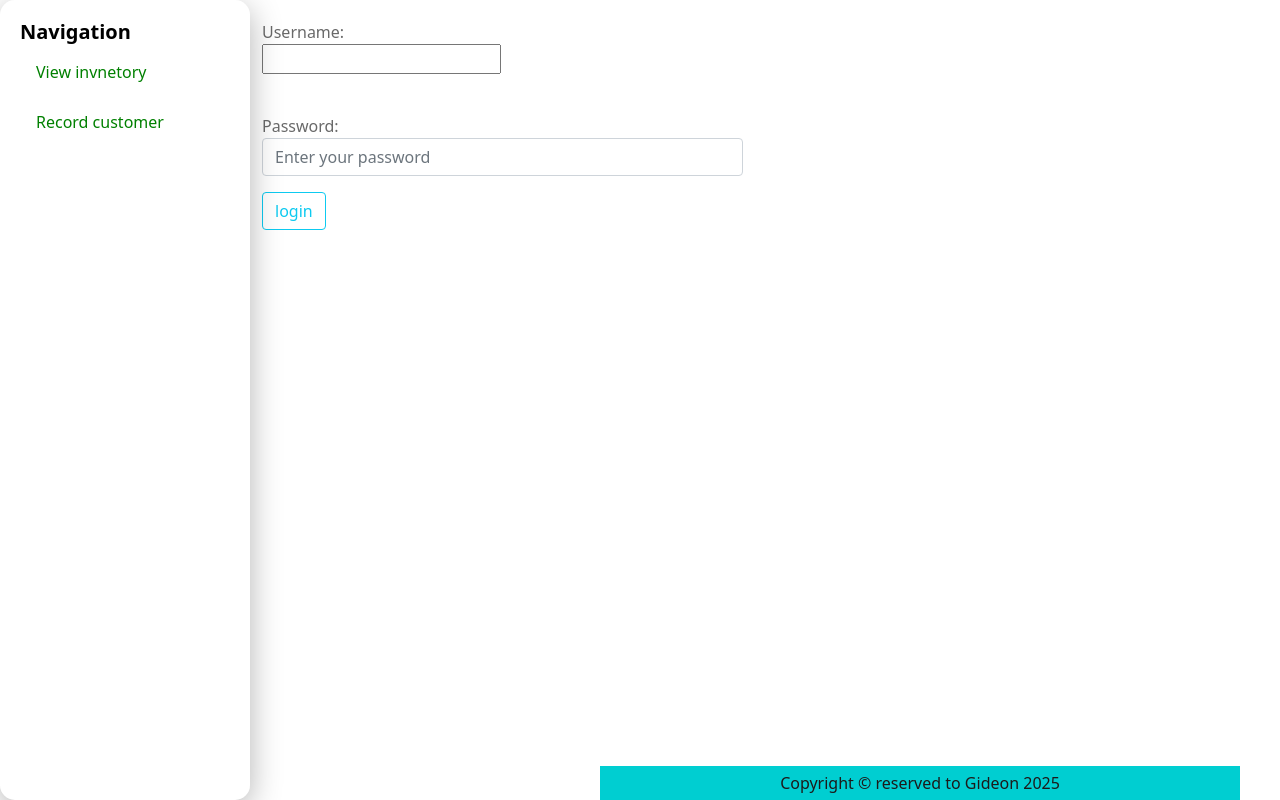
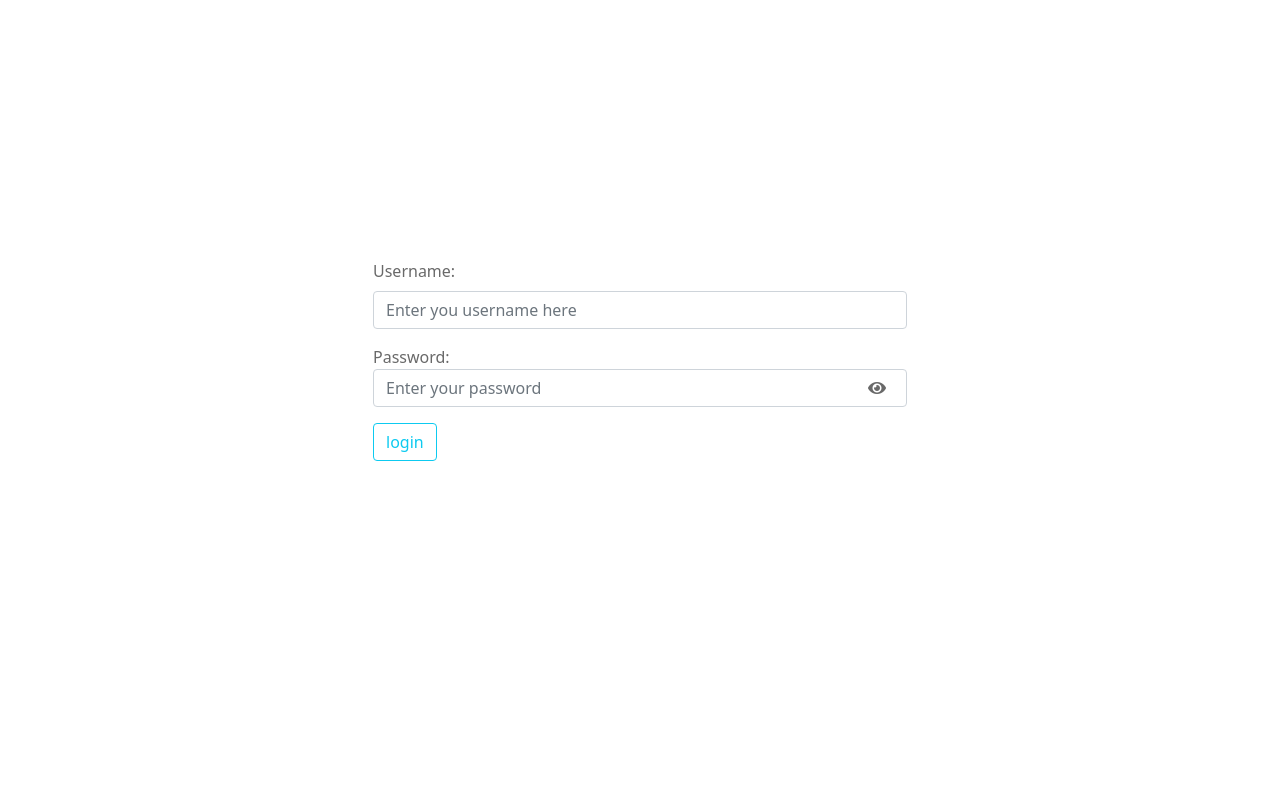
Before and after one commit to Gidz007/monty_py, a Django app: page / in a window 1280 px wide. Run offline with Django 5.2, Linux system fonts and the light colour scheme; some libraries are stand-ins or nearby versions.

Commit message:
I have customersed my login template to show the password during input

```diff
--- /dev/null
+++ b/kgl/kglapp/templates/baselogin.html
@@ -0,0 +1,27 @@
+{% load static %}
+<!DOCTYPE html>
+<html lang="en">
+
+<head>
+    <meta charset="UTF-8">
+    <meta name="viewport" content="width=device-width, initial-scale=1.0">
+    <meta http-equiv="X-UA-Compatible" content="ie=edge">
+    <meta name="Description" content="Enter your description here" />
+    <link rel="stylesheet" href="https://cdnjs.cloudflare.com/ajax/libs/twitter-bootstrap/5.1.0/css/bootstrap.min.css">
+    <link rel="stylesheet" href="https://cdnjs.cloudflare.com/ajax/libs/font-awesome/5.15.4/css/all.min.css">
+    <link rel="stylesheet" href="{% static 'styles/app.css' %}">
+    <Title> {% block title %}  {% endblock %} </Title>
+</head>
+
+<body>
+
+    {% block content %}
+    <!-- Add content here -->
+    {% endblock %}
+
+
+    <script src="https://cdnjs.cloudflare.com/ajax/libs/popper.js/2.9.2/umd/popper.min.js"></script>
+    <script src="https://cdnjs.cloudflare.com/ajax/libs/twitter-bootstrap/5.1.0/js/bootstrap.min.js"></script>
+</body>
+
+</html>
--- a/kgl/kglapp/templates/login.html
+++ b/kgl/kglapp/templates/login.html
@@ -1,25 +1,42 @@
-{% extends 'base.html' %}
+{% extends 'baselogin.html' %}
 {% block title %}Home page{% endblock %}
 
 
 <!-- This is a login form to enable access  -->
 {% block content %}
-<div class="container">
-    <div class="row">
-        <div class="col-6">
+<div class="container d-flex justify-content-center align-items-center" style="min-height: 90vh;">
+    <div class="row w-100">
+        <div class="col-6 mx-auto">
             <form  method="POST" action="">
                 {% csrf_token %}
                 <div class="mb-3">
-                    <label>Username:</label><br>
-                    <input type="text" name="username"><br><br>
+                    <label for="username" class="form-label">Username:</label>
+                    <input type="text" class="form-control" placeholder="Enter you username here" name="username">
                 </div>
-                <div class="mb-3">
-                    <label for="psw" class="form-lable">Password:</label>
-                    <input type="password" class="form-control" placeholder="Enter your password" name="pswrd">
+                <div class="mb-3" style="position: relative;">
+                    <label for="password" class="form-lable">Password:</label>
+                    <input type="password" required class="form-control" placeholder="Enter your password" name="pswrd" id="password">
+                    <span toggle="#password" class="fa fa-fw fa-eye field-icon toggle-password" style="position: absolute; top: 70%; right: 20px; transform: translateY(-50%); cursor: pointer;"></span>
                 </div>
                 <button type="submit" class="btn btn-outline-info"> login </button>
             </form>
         </div>
     </div>
 </div>
+
+<script>
+document.querySelector('.toggle-password').addEventListener('click', function (e) {
+    const passwordInput = document.getElementById('password');
+    const icon = this;
+    if (passwordInput.type === "password") {
+        passwordInput.type = "text";
+        icon.classList.remove("fa-eye");
+        icon.classList.add("fa-eye-slash");
+    } else {
+        passwordInput.type = "password";
+        icon.classList.remove("fa-eye-slash");
+        icon.classList.add("fa-eye");
+    }
+});
+</script>
 {% endblock %}
--- a/kgl/kglapp/views.py
+++ b/kgl/kglapp/views.py
@@ -307,7 +307,7 @@ def deletepage(request, id):
         # Delete the inventory record.
         data = request.POST
         to_delete.delete()
-        return redirect('/')
+        return redirect('products')
 
     context = {
         'details' : to_delete,
```
Also changed, not shown: kgl/db.sqlite3.
